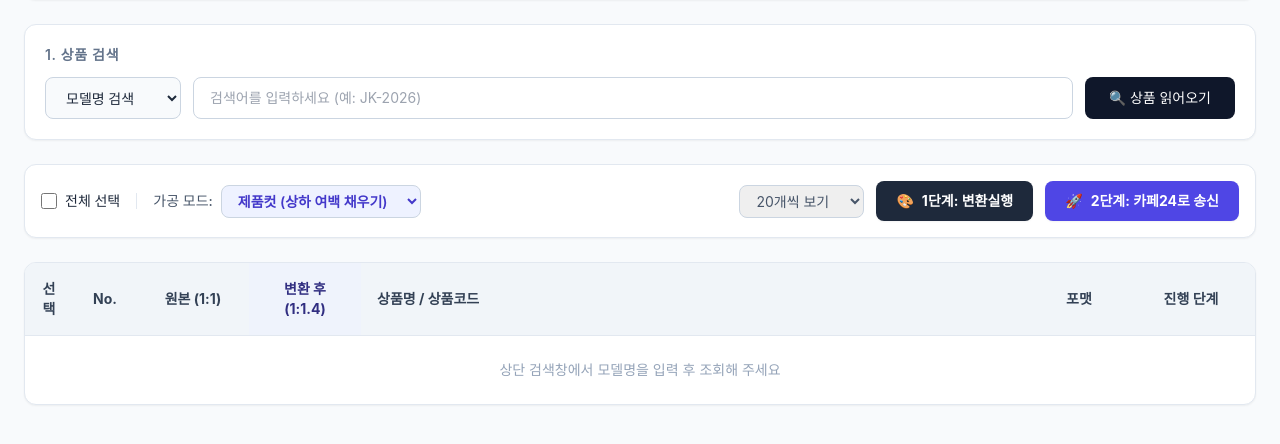
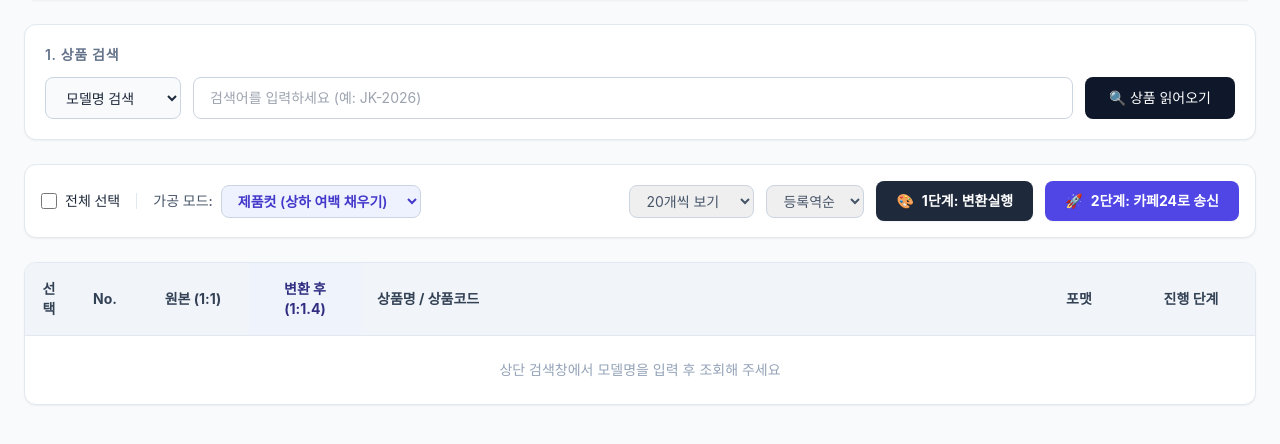
Before and after one commit to ohpcompany2020-coder/cafe24-thumbnail, a Flask app: page / in a window 1280 px wide. Shown: the part 118-562 px from the top of the page. Run offline with Flask 3, Linux system fonts and the light colour scheme; some libraries are stand-ins or nearby versions.

Commit message:
Restore model_name param, uppercase keyword, add Enter-to-search and sort dropdown
- search_products(): map search_type=model_name back to Cafe24's real
  "model_name" query param (was incorrectly mapped to custom_product_code
  in a prior fix based on incomplete doc research). Uppercase the keyword
  before sending since model_name is an exact-match field and registered
  values are all uppercase (e.g. SM_BACK), so case-insensitive input works.
- Accept optional sort/order query params and forward them to Cafe24
  unchanged, keeping the existing search_type/keyword/limit intact.
- index.html: Enter key in the search input now triggers the same search
  as clicking "상품 읽어오기" (preventDefault to avoid a page reload).
- Add a sort dropdown (등록순/등록역순, default 등록역순) next to the
  page-size selector; changing it re-runs the current search with
  sort=created_date&order=<asc|desc> via onchange, no extra click needed.

Co-Authored-By: Claude Sonnet 5 <noreply@anthropic.com>

```diff
--- a/app.py
+++ b/app.py
@@ -58,11 +58,6 @@ CAFE24_REDIRECT_URI = os.getenv("CAFE24_REDIRECT_URI", "")
 CAFE24_OAUTH_SCOPE = os.getenv("CAFE24_OAUTH_SCOPE", "mall.read_product,mall.write_product")
 # 재인증 URL을 직접 고정하고 싶을 때 사용 (선택, 미설정 시 위 정보로 자동 생성)
 CAFE24_REAUTH_URL = os.getenv("CAFE24_REAUTH_URL", "")
-# 카페24 Admin API GET /admin/products에는 "model_name" 파라미터가 없다. 몰 운영자가
-# "모델명"을 실제로 어느 필드에 저장하는지는 몰마다 달라서(자체상품코드에 스타일코드를
-# 넣는 경우가 흔함) 이 필드명으로 검색하도록 매핑한다. 실제 저장 위치가 다르면 .env에서
-# 이 값을 product_name / custom_product_code 등으로 바꿔줄 것.
-CAFE24_MODEL_NAME_FIELD = os.getenv("CAFE24_MODEL_NAME_FIELD", "custom_product_code")
 
 FTP_HOST = os.getenv("FTP_HOST", f"{CAFE24_MALL_ID}.cafe24.com")
 FTP_USER = os.getenv("FTP_USER", "your_ftp_id")
@@ -365,10 +360,11 @@ def cafe24_auth_callback():
 # [상품 검색 API] 카페24 Admin API로 상품 목록 조회
 @app.route('/api/products/search', methods=['GET'])
 def search_products():
-    # model_name은 카페24 API 자체 파라미터가 아니라 UI상의 별칭이며, 아래에서 CAFE24_MODEL_NAME_FIELD로 매핑된다
     search_type = request.args.get('search_type', 'product_name')  # model_name | product_name | product_code
     keyword = request.args.get('keyword', '').strip()
     limit = min(int(request.args.get('limit', 20)), 100)
+    sort = request.args.get('sort', '').strip()
+    order = request.args.get('order', '').strip()
 
     if not keyword:
         return jsonify({"success": False, "error": "검색어를 입력해 주세요."}), 400
@@ -377,13 +373,16 @@ def search_products():
     if search_type == 'product_code':
         params['product_code'] = keyword
     elif search_type == 'model_name':
-        # 카페24 Admin API GET /admin/products에는 "model_name" 파라미터가 존재하지 않는다
-        # (공식 문서상 product_name / product_code / custom_product_code 등만 지원).
-        # CAFE24_MODEL_NAME_FIELD(기본값 custom_product_code, 자체상품코드)로 검색한다.
-        # 이 몰이 모델명을 다른 필드에 저장한다면 .env의 CAFE24_MODEL_NAME_FIELD를 바꿀 것.
-        params[CAFE24_MODEL_NAME_FIELD] = keyword
+        # 카페24 model_name 파라미터는 완전일치(exact match)이며 등록된 모델명이 모두
+        # 대문자이므로, 사용자가 대소문자를 섞어 입력해도 찾을 수 있도록 대문자로 변환한다.
+        params['model_name'] = keyword.upper()
     else:
         params['product_name'] = keyword
+
+    if sort:
+        params['sort'] = sort
+    if order:
+        params['order'] = order
 
     logger.info(f"카페24 상품 검색 요청: search_type={search_type} -> params={params}")
 
--- a/templates/index.html
+++ b/templates/index.html
@@ -39,7 +39,7 @@
                     <option value="product_name">상품명 검색</option>
                     <option value="product_code">상품코드 검색</option>
                 </select>
-                <input type="text" id="searchInput" placeholder="검색어를 입력하세요 (예: JK-2026)" class="flex-1 px-4 py-2.5 border border-slate-300 rounded-lg text-sm focus:outline-none focus:ring-2 focus:ring-indigo-500">
+                <input type="text" id="searchInput" placeholder="검색어를 입력하세요 (예: JK-2026)" onkeydown="handleSearchInputKeydown(event)" class="flex-1 px-4 py-2.5 border border-slate-300 rounded-lg text-sm focus:outline-none focus:ring-2 focus:ring-indigo-500">
                 <button id="searchBtn" onclick="searchProducts()" class="px-6 py-2.5 bg-slate-900 hover:bg-slate-800 text-white font-medium text-sm rounded-lg transition-colors flex items-center gap-2">
                     🔍 상품 읽어오기
                 </button>
@@ -69,6 +69,11 @@
                         <option value="20">20개씩 보기</option>
                         <option value="50">50개씩 보기</option>
                         <option value="100">100개씩 보기</option>
+                    </select>
+
+                    <select id="sortOrder" onchange="searchProducts()" class="px-3 py-1.5 border border-slate-300 rounded-lg text-sm text-slate-600 focus:outline-none">
+                        <option value="asc">등록순</option>
+                        <option value="desc" selected>등록역순</option>
                     </select>
 
                     <!-- [1단계] 변환실행 버튼 -->
@@ -182,11 +187,20 @@
             }
         }
 
+        // 검색어 입력창에서 Enter 입력 시 버튼 클릭과 동일하게 검색 실행
+        function handleSearchInputKeydown(event) {
+            if (event.key === 'Enter' || event.keyCode === 13) {
+                event.preventDefault();
+                searchProducts();
+            }
+        }
+
         // GET /api/products/search 호출 - 카페24 Admin API 기반 상품 검색
         async function searchProducts() {
             const searchType = document.getElementById('searchType').value;
             const keyword = document.getElementById('searchInput').value.trim();
             const limit = document.getElementById('pageSize').value;
+            const order = document.getElementById('sortOrder').value; // asc(등록순) | desc(등록역순)
 
             if (!keyword) {
                 alert('검색어를 입력해 주세요.');
@@ -198,7 +212,7 @@
             searchBtn.classList.add('opacity-50', 'cursor-not-allowed');
 
             try {
-                const params = new URLSearchParams({ search_type: searchType, keyword, limit });
+                const params = new URLSearchParams({ search_type: searchType, keyword, limit, sort: 'created_date', order });
                 const res = await fetch(`/api/products/search?${params.toString()}`);
                 const json = await res.json();
 
```
